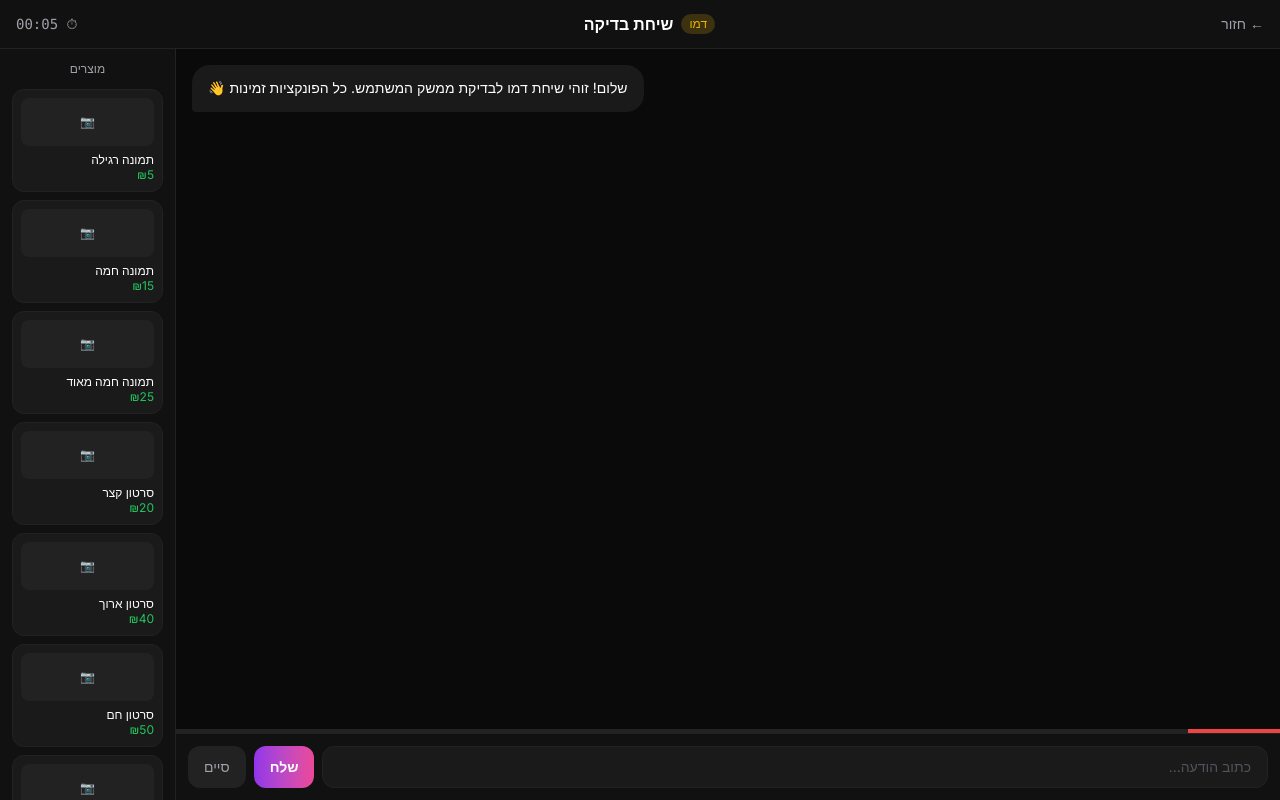
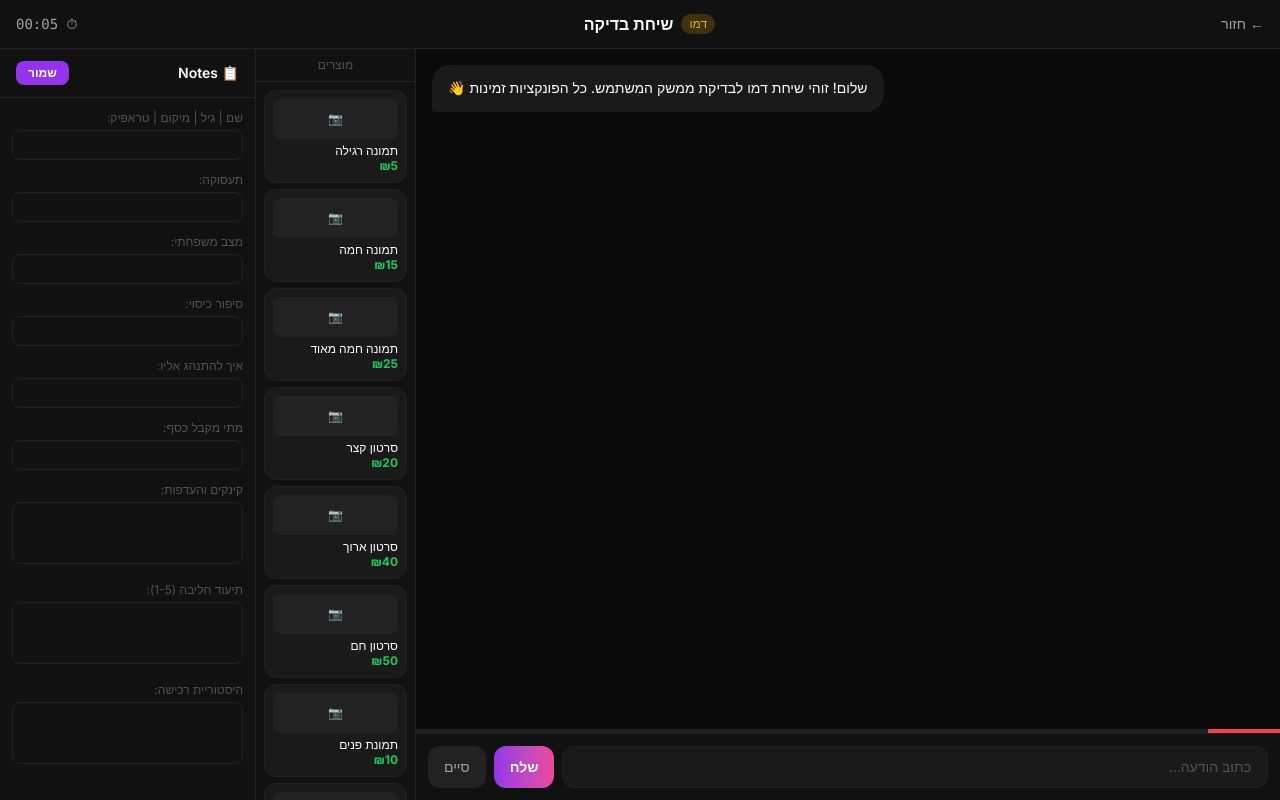
Before and after one commit to chatrecruitment-byte/Samilator, a Next.js app: page /chat/demo in a window 1280 px wide. Built offline with nearby package versions, Linux system fonts and the light colour scheme.

Commit message:
feat: notes panel with CRM fields, 3-column chat layout

```diff
--- a/app/chat/[sessionId]/page.tsx
+++ b/app/chat/[sessionId]/page.tsx
@@ -6,6 +6,7 @@ import { motion, AnimatePresence } from 'framer-motion'
 import { PRODUCTS } from '@/lib/products'
 import { ChatMessage } from '@/types'
 import { createClient } from '@/lib/supabase'
+import SkillNotes from '@/components/chat/SkillNotes'
 
 export default function ChatPage() {
   const router = useRouter()
@@ -15,20 +16,22 @@ export default function ChatPage() {
   const [isTyping, setIsTyping] = useState(false)
   const [silenceProgress, setSilenceProgress] = useState(0)
   const [skillName, setSkillName] = useState('')
+  const [skillId, setSkillId] = useState('')
   const [elapsed, setElapsed] = useState(0)
   const [showEndModal, setShowEndModal] = useState(false)
   const [ending, setEnding] = useState(false)
   const [silenceTimeout, setSilenceTimeout] = useState(60)
+  const [totalRevenue, setTotalRevenue] = useState(0)
   const messagesEndRef = useRef<HTMLDivElement>(null)
-  const silenceRef = useRef<NodeJS.Timeout | null>(null)
   const silenceStartRef = useRef<number>(Date.now())
   const startTimeRef = useRef<number>(Date.now())
 
   useEffect(() => {
     async function load() {
       const supabase = createClient()
-      const { data: session } = await supabase.from('sessions').select('skill_name').eq('id', sessionId).single()
+      const { data: session } = await supabase.from('sessions').select('skill_name, skill_id').eq('id', sessionId).single()
       setSkillName(session?.skill_name || '')
+      setSkillId(session?.skill_id || '')
 
       const res = await fetch('/api/admin/settings')
       const data = await res.json()
@@ -59,12 +62,9 @@ export default function ChatPage() {
 
   useEffect(() => {
     const interval = setInterval(() => {
-      const elapsed = (Date.now() - silenceStartRef.current) / 1000
-      const progress = Math.min((elapsed / silenceTimeout) * 100, 100)
-      setSilenceProgress(progress)
-      if (elapsed >= silenceTimeout) {
-        handleSilence()
-      }
+      const e = (Date.now() - silenceStartRef.current) / 1000
+      setSilenceProgress(Math.min((e / silenceTimeout) * 100, 100))
+      if (e >= silenceTimeout) handleSilence()
     }, 500)
     return () => clearInterval(interval)
   }, [silenceTimeout, handleSilence])
@@ -73,11 +73,7 @@ export default function ChatPage() {
     messagesEndRef.current?.scrollIntoView({ behavior: 'smooth' })
   }, [messages, isTyping])
 
-  const formatTime = (s: number) => {
-    const m = Math.floor(s / 60).toString().padStart(2, '0')
-    const sec = (s % 60).toString().padStart(2, '0')
-    return `${m}:${sec}`
-  }
+  const formatTime = (s: number) => `${Math.floor(s / 60).toString().padStart(2, '0')}:${(s % 60).toString().padStart(2, '0')}`
 
   async function sendMessage() {
     if (!input.trim() || isTyping) return
@@ -96,11 +92,10 @@ export default function ChatPage() {
     setIsTyping(false)
     resetSilence()
 
-    if (data.reply) {
-      setMessages(prev => [...prev, { id: (Date.now() + 1).toString(), role: 'assistant', content: data.reply }])
-    }
+    if (data.reply) setMessages(prev => [...prev, { id: (Date.now() + 1).toString(), role: 'assistant', content: data.reply }])
     if (data.purchase) {
       setMessages(prev => [...prev, { id: (Date.now() + 2).toString(), role: 'purchase', content: '', purchase: data.purchase }])
+      setTotalRevenue(prev => prev + data.purchase.price)
     }
     if (data.leave) endSession()
   }
@@ -119,14 +114,11 @@ export default function ChatPage() {
     resetSilence()
 
     const product = PRODUCTS.find(p => p.id === productId)
-    if (product) {
-      setMessages(prev => [...prev, { id: Date.now().toString(), role: 'user', content: `שלחתי לך הצעה: ${product.name} במחיר ₪${product.price}` }])
-    }
-    if (data.reply) {
-      setMessages(prev => [...prev, { id: (Date.now() + 1).toString(), role: 'assistant', content: data.reply }])
-    }
+    if (product) setMessages(prev => [...prev, { id: Date.now().toString(), role: 'user', content: `שלחתי לך הצעה: ${product.name} במחיר ₪${product.price}` }])
+    if (data.reply) setMessages(prev => [...prev, { id: (Date.now() + 1).toString(), role: 'assistant', content: data.reply }])
     if (data.purchase) {
       setMessages(prev => [...prev, { id: (Date.now() + 2).toString(), role: 'purchase', content: '', purchase: data.purchase }])
+      setTotalRevenue(prev => prev + data.purchase.price)
     }
   }
 
@@ -139,25 +131,42 @@ export default function ChatPage() {
   return (
     <div className="h-screen flex flex-col bg-bg-primary overflow-hidden">
       {/* Header */}
-      <div className="flex items-center justify-between px-4 py-3 bg-bg-secondary border-b border-bg-hover">
+      <div className="flex items-center justify-between px-4 py-3 bg-bg-secondary border-b border-bg-hover shrink-0">
         <button onClick={() => router.push('/dashboard')} className="text-text-secondary hover:text-text-primary transition-colors text-sm">← חזור</button>
-        <span className="text-text-primary font-semibold">{skillName}</span>
+        <div className="flex items-center gap-4">
+          <span className="text-text-primary font-semibold">{skillName}</span>
+          {totalRevenue > 0 && (
+            <span className="bg-accent-green/20 text-accent-green text-xs font-bold px-2.5 py-1 rounded-full">₪{totalRevenue}</span>
+          )}
+        </div>
         <span className="text-text-secondary text-sm font-mono">⏱ {formatTime(elapsed)}</span>
       </div>
 
       <div className="flex flex-1 overflow-hidden">
-        {/* Chat area */}
-        <div className="flex-1 flex flex-col overflow-hidden">
+
+        {/* LEFT — Products panel */}
+        <div className="w-40 bg-bg-secondary border-l border-bg-hover overflow-y-auto flex flex-col shrink-0">
+          <p className="text-text-muted text-xs font-medium text-center py-2 border-b border-bg-hover">מוצרים</p>
+          <div className="flex flex-col gap-1.5 p-2">
+            {PRODUCTS.map(product => (
+              <button key={product.id} onClick={() => sendProduct(product.id)} disabled={isTyping}
+                className="bg-bg-card hover:bg-bg-hover border border-bg-hover rounded-xl p-2 text-right transition-colors disabled:opacity-50 w-full">
+                <div className="w-full h-10 bg-bg-hover rounded-lg mb-1 flex items-center justify-center text-text-muted text-xs">📷</div>
+                <p className="text-text-primary text-xs font-medium leading-tight truncate">{product.name}</p>
+                <p className="text-accent-green text-xs font-bold">₪{product.price}</p>
+              </button>
+            ))}
+          </div>
+        </div>
+
+        {/* CENTER — Chat */}
+        <div className="flex-1 flex flex-col overflow-hidden min-w-0">
           <div className="flex-1 overflow-y-auto p-4 space-y-3">
             <AnimatePresence initial={false}>
               {messages.map(msg => (
-                <motion.div
-                  key={msg.id}
-                  initial={{ opacity: 0, y: 10 }}
-                  animate={{ opacity: 1, y: 0 }}
-                  transition={{ duration: 0.2 }}
-                  className={`flex ${msg.role === 'user' ? 'justify-start' : msg.role === 'purchase' ? 'justify-center' : 'justify-end'}`}
-                >
+                <motion.div key={msg.id}
+                  initial={{ opacity: 0, y: 10 }} animate={{ opacity: 1, y: 0 }} transition={{ duration: 0.2 }}
+                  className={`flex ${msg.role === 'user' ? 'justify-start' : msg.role === 'purchase' ? 'justify-center' : 'justify-end'}`}>
                   {msg.role === 'purchase' ? (
                     <div className="bg-accent-green/20 border border-accent-green/40 text-accent-green text-sm px-4 py-2 rounded-2xl">
                       ✅ {msg.purchase?.product_name} — ₪{msg.purchase?.price}
@@ -167,9 +176,7 @@ export default function ChatPage() {
                       msg.role === 'user'
                         ? 'bg-gradient-to-br from-accent-purple to-accent-pink text-white rounded-[18px_18px_4px_18px]'
                         : 'bg-bg-card text-text-primary rounded-[18px_18px_18px_4px]'
-                    }`}>
-                      {msg.content}
-                    </div>
+                    }`}>{msg.content}</div>
                   )}
                 </motion.div>
               ))}
@@ -189,42 +196,28 @@ export default function ChatPage() {
           </div>
 
           {/* Silence bar */}
-          <div className="h-1 bg-bg-hover">
+          <div className="h-1 bg-bg-hover shrink-0">
             <div className="h-full bg-accent-red transition-all duration-500" style={{ width: `${silenceProgress}%` }} />
           </div>
 
           {/* Input */}
-          <div className="flex gap-2 p-3 bg-bg-secondary border-t border-bg-hover">
-            <input
-              value={input}
-              onChange={e => setInput(e.target.value)}
+          <div className="flex gap-2 p-3 bg-bg-secondary border-t border-bg-hover shrink-0">
+            <input value={input} onChange={e => setInput(e.target.value)}
               onKeyDown={e => e.key === 'Enter' && sendMessage()}
               placeholder="כתוב הודעה..."
-              className="flex-1 bg-bg-card border border-bg-hover rounded-xl px-4 py-2.5 text-text-primary placeholder-text-muted focus:outline-none focus:border-accent-purple text-sm"
-            />
+              className="flex-1 bg-bg-card border border-bg-hover rounded-xl px-4 py-2.5 text-text-primary placeholder-text-muted focus:outline-none focus:border-accent-purple text-sm" />
             <button onClick={sendMessage} disabled={isTyping}
-              className="bg-gradient-to-r from-accent-purple to-accent-pink text-white px-4 py-2.5 rounded-xl hover:opacity-90 disabled:opacity-50 transition-opacity text-sm font-semibold">
-              שלח
-            </button>
+              className="bg-gradient-to-r from-accent-purple to-accent-pink text-white px-4 py-2.5 rounded-xl hover:opacity-90 disabled:opacity-50 transition-opacity text-sm font-semibold">שלח</button>
             <button onClick={() => setShowEndModal(true)}
-              className="bg-bg-hover text-text-secondary px-4 py-2.5 rounded-xl hover:bg-bg-card transition-colors text-sm">
-              סיים
-            </button>
+              className="bg-bg-hover text-text-secondary px-4 py-2.5 rounded-xl hover:bg-bg-card transition-colors text-sm">סיים</button>
           </div>
         </div>
 
-        {/* Products panel */}
-        <div className="w-44 bg-bg-secondary border-r border-bg-hover overflow-y-auto p-3 flex flex-col gap-2">
-          <p className="text-text-secondary text-xs font-medium mb-1 text-center">מוצרים</p>
-          {PRODUCTS.map(product => (
-            <button key={product.id} onClick={() => sendProduct(product.id)} disabled={isTyping}
-              className="bg-bg-card hover:bg-bg-hover border border-bg-hover rounded-xl p-2 text-right transition-colors disabled:opacity-50">
-              <div className="w-full h-12 bg-bg-hover rounded-lg mb-1.5 flex items-center justify-center text-text-muted text-xs">📷</div>
-              <p className="text-text-primary text-xs font-medium leading-tight">{product.name}</p>
-              <p className="text-accent-green text-xs">₪{product.price}</p>
-            </button>
-          ))}
+        {/* RIGHT — Notes panel */}
+        <div className="w-64 bg-bg-secondary border-r border-bg-hover flex flex-col shrink-0 overflow-hidden">
+          {skillId && <SkillNotes skillId={skillId} />}
         </div>
+
       </div>
 
       {/* End modal */}
--- a/app/chat/demo/page.tsx
+++ b/app/chat/demo/page.tsx
@@ -5,6 +5,7 @@ import { useRouter } from 'next/navigation'
 import { motion, AnimatePresence } from 'framer-motion'
 import { PRODUCTS } from '@/lib/products'
 import { ChatMessage } from '@/types'
+import SkillNotesMock from '@/components/chat/SkillNotesMock'
 
 const DEMO_REPLIES = [
   'היי! מה שלומך? 😊',
@@ -167,16 +168,23 @@ export default function DemoChatPage() {
         </div>
 
         {/* Products panel */}
-        <div className="w-44 bg-bg-secondary border-r border-bg-hover overflow-y-auto p-3 flex flex-col gap-2">
-          <p className="text-text-secondary text-xs font-medium mb-1 text-center">מוצרים</p>
-          {PRODUCTS.map(product => (
-            <button key={product.id} onClick={() => sendProduct(product.id)} disabled={isTyping}
-              className="bg-bg-card hover:bg-bg-hover border border-bg-hover rounded-xl p-2 text-right transition-colors disabled:opacity-50">
-              <div className="w-full h-12 bg-bg-hover rounded-lg mb-1.5 flex items-center justify-center text-text-muted text-xs">📷</div>
-              <p className="text-text-primary text-xs font-medium leading-tight">{product.name}</p>
-              <p className="text-accent-green text-xs">₪{product.price}</p>
-            </button>
-          ))}
+        <div className="w-40 bg-bg-secondary border-r border-bg-hover overflow-y-auto flex flex-col shrink-0">
+          <p className="text-text-muted text-xs font-medium text-center py-2 border-b border-bg-hover">מוצרים</p>
+          <div className="flex flex-col gap-1.5 p-2">
+            {PRODUCTS.map(product => (
+              <button key={product.id} onClick={() => sendProduct(product.id)} disabled={isTyping}
+                className="bg-bg-card hover:bg-bg-hover border border-bg-hover rounded-xl p-2 text-right transition-colors disabled:opacity-50 w-full">
+                <div className="w-full h-10 bg-bg-hover rounded-lg mb-1 flex items-center justify-center text-text-muted text-xs">📷</div>
+                <p className="text-text-primary text-xs font-medium leading-tight truncate">{product.name}</p>
+                <p className="text-accent-green text-xs font-bold">₪{product.price}</p>
+              </button>
+            ))}
+          </div>
+        </div>
+
+        {/* Notes panel */}
+        <div className="w-64 bg-bg-secondary border-r border-bg-hover flex flex-col shrink-0 overflow-hidden">
+          <SkillNotesMock />
         </div>
       </div>
 
--- /dev/null
+++ b/components/chat/SkillNotes.tsx
@@ -0,0 +1,116 @@
+'use client'
+
+import { useState, useEffect } from 'react'
+
+interface Notes {
+  name_age_location: string
+  occupation: string
+  family_status: string
+  cover_story: string
+  how_to_behave: string
+  payday: string
+  kinks: string
+  milking_log: string
+  purchase_history: string
+}
+
+const EMPTY: Notes = {
+  name_age_location: '',
+  occupation: '',
+  family_status: '',
+  cover_story: '',
+  how_to_behave: '',
+  payday: '',
+  kinks: '',
+  milking_log: '',
+  purchase_history: '',
+}
+
+const FIELDS: { key: keyof Notes; label: string; rows?: number }[] = [
+  { key: 'name_age_location', label: 'שם | גיל | מיקום | טראפיק' },
+  { key: 'occupation', label: 'תעסוקה' },
+  { key: 'family_status', label: 'מצב משפחתי' },
+  { key: 'cover_story', label: 'סיפור כיסוי' },
+  { key: 'how_to_behave', label: 'איך להתנהג אליו' },
+  { key: 'payday', label: 'מתי מקבל כסף' },
+  { key: 'kinks', label: 'קינקים והעדפות', rows: 3 },
+  { key: 'milking_log', label: 'תיעוד חליבה (1-5)', rows: 3 },
+  { key: 'purchase_history', label: 'היסטוריית רכישה', rows: 3 },
+]
+
+export default function SkillNotes({ skillId }: { skillId: string }) {
+  const [notes, setNotes] = useState<Notes>(EMPTY)
+  const [saved, setSaved] = useState(false)
+  const [saving, setSaving] = useState(false)
+  const [isDirty, setIsDirty] = useState(false)
+
+  useEffect(() => {
+    async function load() {
+      const res = await fetch(`/api/skills/${skillId}/notes`)
+      const data = await res.json()
+      if (data.notes) setNotes({ ...EMPTY, ...data.notes })
+    }
+    load()
+  }, [skillId])
+
+  function handleChange(key: keyof Notes, value: string) {
+    setNotes(prev => ({ ...prev, [key]: value }))
+    setIsDirty(true)
+    setSaved(false)
+  }
+
+  async function handleSave() {
+    setSaving(true)
+    await fetch(`/api/skills/${skillId}/notes`, {
+      method: 'POST',
+      headers: { 'Content-Type': 'application/json' },
+      body: JSON.stringify(notes),
+    })
+    setSaving(false)
+    setSaved(true)
+    setIsDirty(false)
+    setTimeout(() => setSaved(false), 3000)
+  }
+
+  return (
+    <div className="flex flex-col h-full">
+      <div className="flex items-center justify-between px-4 py-3 border-b border-bg-hover">
+        <span className="text-text-primary font-semibold text-sm">📋 Notes</span>
+        <button
+          onClick={handleSave}
+          disabled={saving || !isDirty}
+          className={`text-xs px-3 py-1 rounded-lg font-semibold transition-colors ${
+            saved ? 'bg-accent-green/20 text-accent-green' :
+            isDirty ? 'bg-accent-purple text-white hover:bg-accent-purple/80' :
+            'bg-bg-hover text-text-muted cursor-not-allowed'
+          }`}
+        >
+          {saved ? 'נשמר ✓' : saving ? 'שומר...' : 'שמור'}
+        </button>
+      </div>
+
+      <div className="flex-1 overflow-y-auto p-3 space-y-3">
+        {FIELDS.map(field => (
+          <div key={field.key}>
+            <label className="block text-text-muted text-xs mb-1">{field.label}:</label>
+            {field.rows ? (
+              <textarea
+                value={notes[field.key]}
+                onChange={e => handleChange(field.key, e.target.value)}
+                rows={field.rows}
+                className="w-full bg-bg-secondary border border-bg-hover rounded-lg px-2.5 py-1.5 text-text-primary text-xs resize-none focus:outline-none focus:border-accent-purple transition-colors"
+              />
+            ) : (
+              <input
+                type="text"
+                value={notes[field.key]}
+                onChange={e => handleChange(field.key, e.target.value)}
+                className="w-full bg-bg-secondary border border-bg-hover rounded-lg px-2.5 py-1.5 text-text-primary text-xs focus:outline-none focus:border-accent-purple transition-colors"
+              />
+            )}
+          </div>
+        ))}
+      </div>
+    </div>
+  )
+}
--- /dev/null
+++ b/components/chat/SkillNotesMock.tsx
@@ -0,0 +1,53 @@
+'use client'
+
+import { useState } from 'react'
+
+const FIELDS = [
+  { key: 'name_age_location', label: 'שם | גיל | מיקום | טראפיק' },
+  { key: 'occupation', label: 'תעסוקה' },
+  { key: 'family_status', label: 'מצב משפחתי' },
+  { key: 'cover_story', label: 'סיפור כיסוי' },
+  { key: 'how_to_behave', label: 'איך להתנהג אליו' },
+  { key: 'payday', label: 'מתי מקבל כסף' },
+  { key: 'kinks', label: 'קינקים והעדפות', rows: 3 },
+  { key: 'milking_log', label: 'תיעוד חליבה (1-5)', rows: 3 },
+  { key: 'purchase_history', label: 'היסטוריית רכישה', rows: 3 },
+]
+
+export default function SkillNotesMock() {
+  const [notes, setNotes] = useState<Record<string, string>>({})
+  const [saved, setSaved] = useState(false)
+
+  function handleSave() {
+    setSaved(true)
+    setTimeout(() => setSaved(false), 2000)
+  }
+
+  return (
+    <div className="flex flex-col h-full">
+      <div className="flex items-center justify-between px-4 py-3 border-b border-bg-hover">
+        <span className="text-text-primary font-semibold text-sm">📋 Notes</span>
+        <button onClick={handleSave}
+          className={`text-xs px-3 py-1 rounded-lg font-semibold transition-colors ${saved ? 'bg-accent-green/20 text-accent-green' : 'bg-accent-purple text-white hover:bg-accent-purple/80'}`}>
+          {saved ? 'נשמר ✓' : 'שמור'}
+        </button>
+      </div>
+      <div className="flex-1 overflow-y-auto p-3 space-y-3">
+        {FIELDS.map(field => (
+          <div key={field.key}>
+            <label className="block text-text-muted text-xs mb-1">{field.label}:</label>
+            {field.rows ? (
+              <textarea rows={field.rows} value={notes[field.key] || ''}
+                onChange={e => setNotes(prev => ({ ...prev, [field.key]: e.target.value }))}
+                className="w-full bg-bg-secondary border border-bg-hover rounded-lg px-2.5 py-1.5 text-text-primary text-xs resize-none focus:outline-none focus:border-accent-purple transition-colors" />
+            ) : (
+              <input type="text" value={notes[field.key] || ''}
+                onChange={e => setNotes(prev => ({ ...prev, [field.key]: e.target.value }))}
+                className="w-full bg-bg-secondary border border-bg-hover rounded-lg px-2.5 py-1.5 text-text-primary text-xs focus:outline-none focus:border-accent-purple transition-colors" />
+            )}
+          </div>
+        ))}
+      </div>
+    </div>
+  )
+}
```
Also changed, not shown: app/api/skills/[skillId]/notes/route.ts (added, +49 -0 lines).
